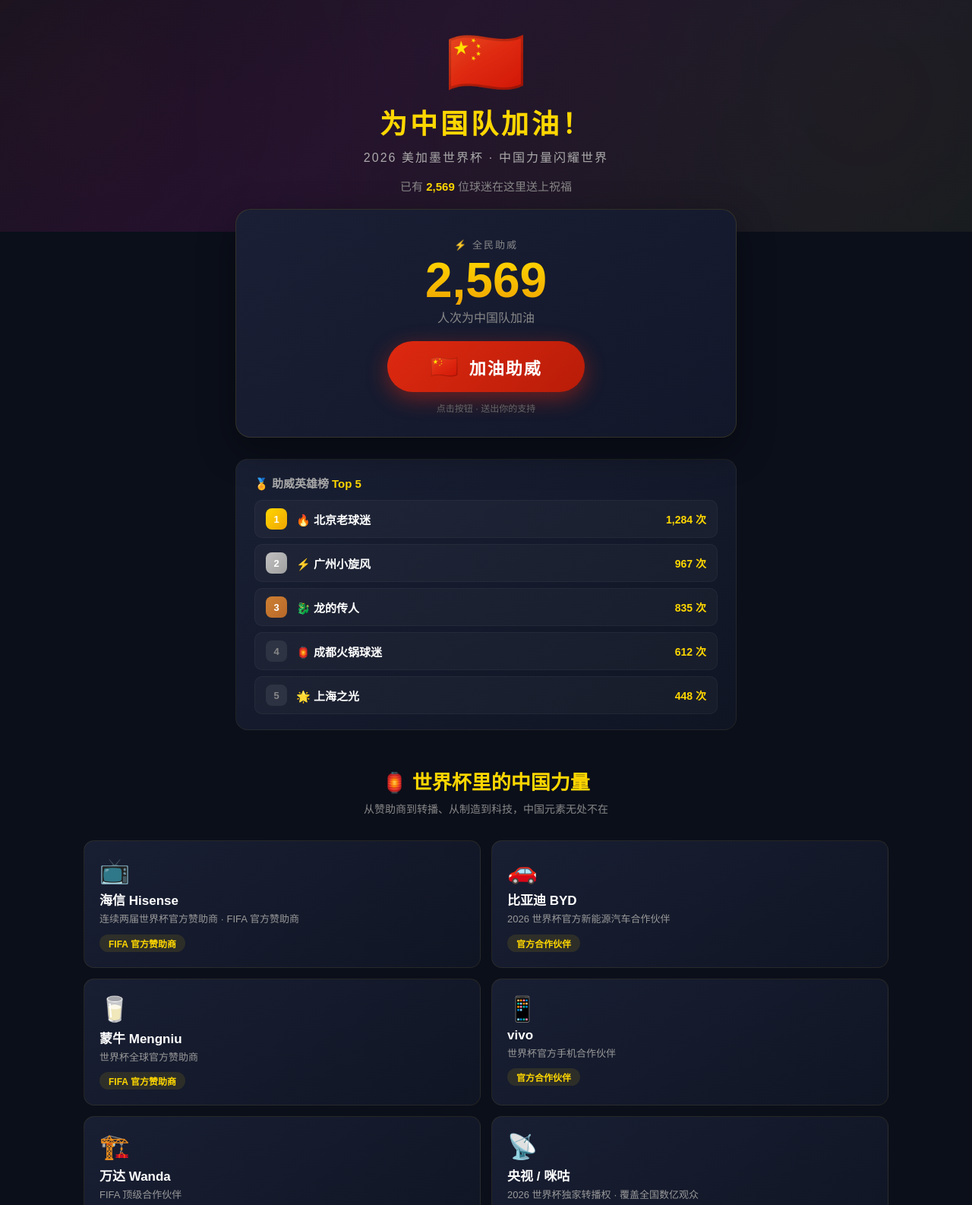
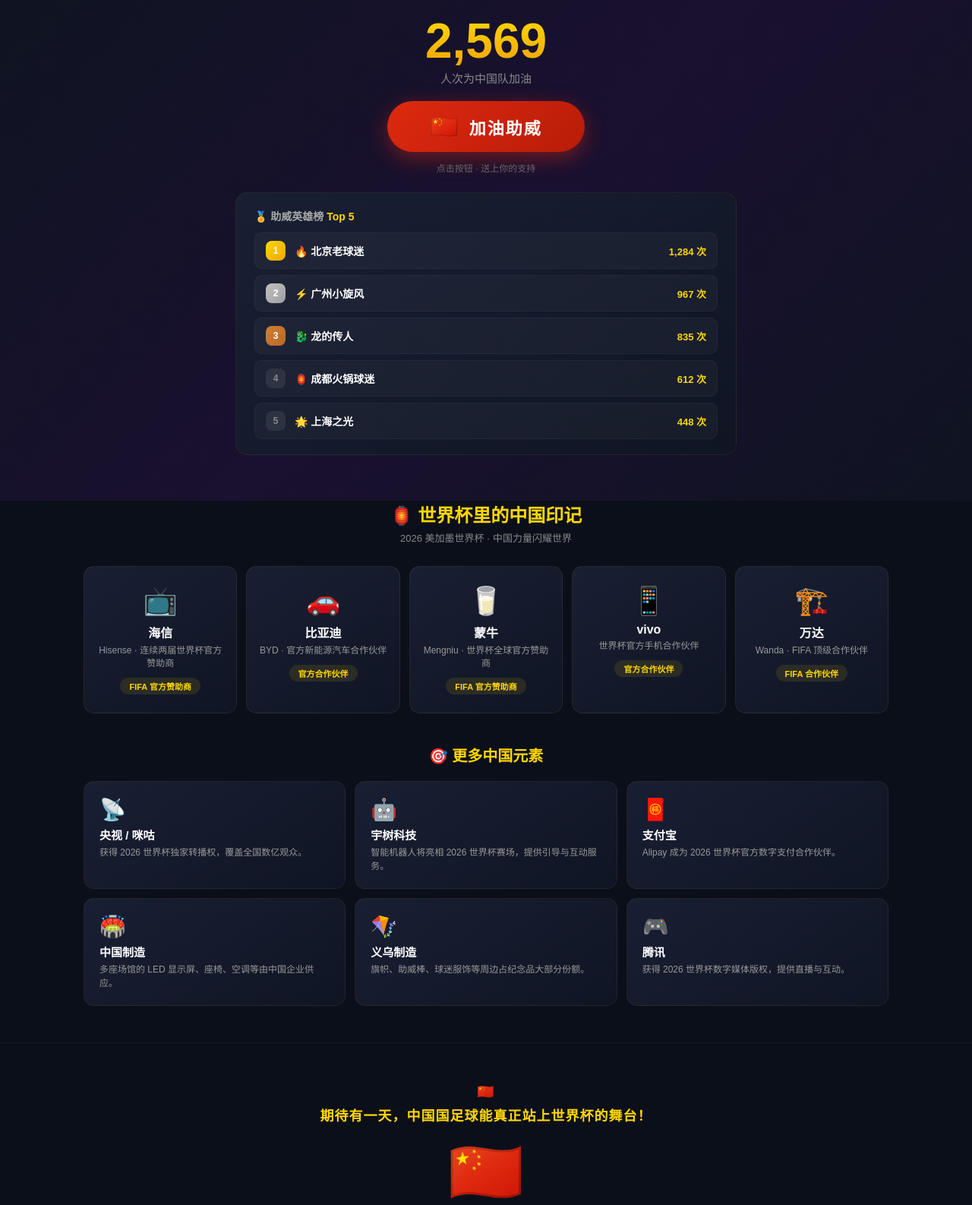
Before and after one commit to boboy-j/worldcup-predictor, a website: page worldcup_china.html in a window 1280 px wide. Shown: the part 80-1666 px from the top of the page at 76% size. Drawn offline with Linux system fonts and the light colour scheme.

Commit message:
fix layout: 加油按钮置顶, 删除红旗Hero, 中国印记→赞助商→更多元素→底部寄语+国旗

```diff
--- a/worldcup_china.html
+++ b/worldcup_china.html
@@ -53,89 +53,11 @@
       font-weight: 600;
     }
 
-    /* ===== Hero 大横幅 ===== */
-    .hero {
-      position: relative;
-      padding: 60px 20px 50px;
+    /* ===== 加油面板（最顶部） ===== */
+    .cheer-section {
+      padding: 40px 20px 20px;
       text-align: center;
-      background: linear-gradient(135deg, #0f1421 0%, #1a1030 40%, #0f1421 100%);
-      overflow: hidden;
-    }
-    .hero::before {
-      content: '';
-      position: absolute;
-      top: -50%;
-      left: -50%;
-      width: 200%;
-      height: 200%;
-      background: radial-gradient(circle at 30% 50%, rgba(222,41,16,0.08) 0%, transparent 50%),
-                  radial-gradient(circle at 70% 50%, rgba(255,215,0,0.06) 0%, transparent 50%);
-      animation: heroGlow 8s ease-in-out infinite alternate;
-    }
-    @keyframes heroGlow {
-      0% { transform: translate(0, 0); }
-      100% { transform: translate(-20px, -20px); }
-    }
-    .hero-flag {
-      font-size: 80px;
-      line-height: 1;
-      margin-bottom: 12px;
-      animation: flagPulse 2s ease-in-out infinite;
-      position: relative;
-    }
-    @keyframes flagPulse {
-      0%, 100% { transform: scale(1); }
-      50% { transform: scale(1.06); }
-    }
-    .hero-title {
-      font-size: 36px;
-      font-weight: 800;
-      color: #ffd700;
-      letter-spacing: 4px;
-      position: relative;
-    }
-    .hero-title small {
-      display: block;
-      font-size: 16px;
-      font-weight: 400;
-      color: #aaa;
-      letter-spacing: 2px;
-      margin-top: 8px;
-    }
-    .hero-sub {
-      margin-top: 16px;
-      font-size: 15px;
-      color: #888;
-      position: relative;
-    }
-    .hero-sub span {
-      color: #ffd700;
-      font-weight: 600;
-    }
-
-    /* ===== 加油面板 ===== */
-    .cheer-panel {
-      max-width: 700px;
-      margin: -30px auto 0;
-      padding: 0 20px;
-      position: relative;
-      z-index: 10;
-    }
-    .cheer-card {
-      background: linear-gradient(145deg, #1a1f35, #12172a);
-      border: 1px solid rgba(255,215,0,0.12);
-      border-radius: 20px;
-      padding: 36px 28px 30px;
-      text-align: center;
-      backdrop-filter: blur(10px);
-      box-shadow: 0 16px 48px rgba(0,0,0,0.4);
-    }
-    .cheer-card .label {
-      font-size: 13px;
-      color: #888;
-      letter-spacing: 2px;
-      text-transform: uppercase;
-      margin-bottom: 6px;
+      background: linear-gradient(135deg, #0f1421 0%, #1a1030 50%, #0f1421 100%);
     }
     .cheer-count-number {
       font-size: 64px;
@@ -146,9 +68,9 @@
       line-height: 1;
     }
     .cheer-count-unit {
-      font-size: 16px;
+      font-size: 15px;
       color: #888;
-      margin: 4px 0 20px;
+      margin: 6px 0 20px;
     }
     .cheer-btn {
       display: inline-flex;
@@ -172,32 +94,27 @@
     }
     .cheer-btn:active { transform: scale(0.96); }
     .cheer-btn .flag-icon { font-size: 30px; }
-    .cheer-btn .btn-pulse {
-      position: absolute;
-      inset: -4px;
-      border-radius: 64px;
-      border: 2px solid rgba(255,215,0,0.2);
-      animation: btnRing 2s ease-in-out infinite;
-    }
-    @keyframes btnRing {
-      0%, 100% { transform: scale(1); opacity: 1; }
-      50% { transform: scale(1.04); opacity: 0.4; }
+    .cheer-note {
+      margin-top: 12px;
+      font-size: 12px;
+      color: #666;
     }
 
     /* ===== 排行榜 ===== */
     .rank-section {
       max-width: 700px;
-      margin: 28px auto 0;
-      padding: 0 20px;
+      margin: 24px auto 0;
+      padding: 0 20px 40px;
     }
     .rank-card {
       background: linear-gradient(145deg, #191f33, #101524);
       border: 1px solid rgba(255,215,0,0.06);
       border-radius: 16px;
       padding: 20px 24px;
+      text-align: left;
     }
     .rank-card h3 {
-      font-size: 15px;
+      font-size: 14px;
       color: #aaa;
       margin-bottom: 12px;
       font-weight: 600;
@@ -220,13 +137,13 @@
     }
     .rank-item:hover { background: rgba(255,255,255,0.06); }
     .rank-num {
-      width: 28px;
-      height: 28px;
+      width: 26px;
+      height: 26px;
       border-radius: 8px;
       display: flex;
       align-items: center;
       justify-content: center;
-      font-size: 13px;
+      font-size: 12px;
       font-weight: 700;
       color: #fff;
     }
@@ -234,65 +151,97 @@
     .rank-num.silver { background: linear-gradient(135deg, #c0c0c0, #a0a0a0); }
     .rank-num.bronze { background: linear-gradient(135deg, #cd7f32, #b8692a); }
     .rank-num.normal { background: rgba(255,255,255,0.08); color: #888; }
-    .rank-name { flex: 1; font-size: 15px; font-weight: 600; color: #fff; }
-    .rank-score { font-size: 14px; color: #ffd700; font-weight: 700; }
+    .rank-name { flex: 1; font-size: 14px; font-weight: 600; color: #fff; }
+    .rank-score { font-size: 13px; color: #ffd700; font-weight: 700; }
 
-    /* ===== 中国力量 ===== */
+    /* ===== 世界杯里的中国印记 ===== */
     .china-section {
       max-width: 1100px;
-      margin: 48px auto;
+      margin: 0 auto;
       padding: 0 20px;
     }
     .section-title {
       text-align: center;
-      font-size: 26px;
+      font-size: 24px;
       font-weight: 700;
-      margin-bottom: 8px;
+      margin-bottom: 4px;
+      color: #ffd700;
     }
-    .section-title .cn { color: #ffd700; }
     .section-sub {
       text-align: center;
-      font-size: 14px;
+      font-size: 13px;
       color: #888;
-      margin-bottom: 32px;
+      margin-bottom: 28px;
     }
-    .category-grid {
+    .sponsor-grid {
       display: grid;
-      grid-template-columns: 1fr 1fr;
-      gap: 14px;
-      margin-bottom: 36px;
+      grid-template-columns: repeat(5, 1fr);
+      gap: 12px;
+      margin-bottom: 40px;
     }
-    .cat-card {
+    .sponsor-card {
       background: linear-gradient(145deg, #191f33, #101524);
       border: 1px solid rgba(255,215,0,0.08);
       border-radius: 14px;
-      padding: 20px;
+      padding: 24px 16px;
+      text-align: center;
       transition: 0.3s;
       cursor: default;
     }
-    .cat-card:hover {
+    .sponsor-card:hover {
       border-color: rgba(255,215,0,0.25);
       transform: translateY(-3px);
       box-shadow: 0 8px 24px rgba(255,215,0,0.06);
     }
-    .cat-card .icon { font-size: 32px; margin-bottom: 6px; }
-    .cat-card .name { font-size: 17px; font-weight: 700; color: #fff; }
-    .cat-card .desc { font-size: 13px; color: #999; margin-top: 4px; line-height: 1.5; }
-    .cat-card .badge {
+    .sponsor-card .icon { font-size: 36px; margin-bottom: 8px; }
+    .sponsor-card .name { font-size: 16px; font-weight: 700; color: #fff; }
+    .sponsor-card .desc { font-size: 12px; color: #999; margin-top: 4px; line-height: 1.4; }
+    .sponsor-card .badge {
       display: inline-block;
       margin-top: 10px;
       padding: 3px 12px;
       border-radius: 12px;
       background: rgba(255,215,0,0.1);
       color: #ffd700;
-      font-size: 12px;
+      font-size: 11px;
       font-weight: 600;
     }
+
+    /* ===== 更多中国元素 ===== */
+    .more-title {
+      text-align: center;
+      font-size: 20px;
+      font-weight: 700;
+      margin-bottom: 20px;
+      color: #ffd700;
+    }
+    .element-grid {
+      display: grid;
+      grid-template-columns: repeat(3, 1fr);
+      gap: 12px;
+      margin-bottom: 48px;
+    }
+    .element-card {
+      background: linear-gradient(145deg, #191f33, #101524);
+      border: 1px solid rgba(255,215,0,0.06);
+      border-radius: 14px;
+      padding: 20px;
+      transition: 0.3s;
+      cursor: default;
+    }
+    .element-card:hover {
+      border-color: rgba(255,215,0,0.2);
+      transform: translateY(-3px);
+      box-shadow: 0 8px 24px rgba(255,215,0,0.06);
+    }
+    .element-card .icon { font-size: 28px; margin-bottom: 6px; }
+    .element-card .name { font-size: 15px; font-weight: 700; color: #fff; }
+    .element-card .desc { font-size: 12px; color: #999; margin-top: 4px; line-height: 1.5; }
 
     /* ===== 底部 ===== */
     .footer {
       text-align: center;
-      padding: 40px 20px 50px;
+      padding: 48px 20px 60px;
       border-top: 1px solid rgba(255,215,0,0.06);
     }
     .footer p {
@@ -303,10 +252,14 @@
       letter-spacing: 1px;
     }
     .footer-flag {
-      font-size: 70px;
+      font-size: 80px;
       line-height: 1;
-      margin-top: 20px;
-      opacity: 0.85;
+      margin-top: 18px;
+      animation: flagPulse 2.5s ease-in-out infinite;
+    }
+    @keyframes flagPulse {
+      0%, 100% { transform: scale(1); }
+      50% { transform: scale(1.06); }
     }
 
     /* ===== Confetti ===== */
@@ -328,16 +281,18 @@
     }
 
     /* ===== 响应式 ===== */
+    @media (max-width: 768px) {
+      .sponsor-grid { grid-template-columns: repeat(3, 1fr); }
+      .element-grid { grid-template-columns: repeat(2, 1fr); }
+    }
     @media (max-width: 600px) {
-      .hero { padding: 40px 16px 36px; }
-      .hero-flag { font-size: 60px; }
-      .hero-title { font-size: 26px; }
-      .cheer-card { padding: 28px 16px 24px; }
       .cheer-count-number { font-size: 48px; }
       .cheer-btn { padding: 14px 40px; font-size: 18px; }
-      .category-grid { grid-template-columns: 1fr; }
       .nav { flex-direction: column; gap: 8px; }
-      .footer-flag { font-size: 50px; }
+      .sponsor-grid { grid-template-columns: repeat(2, 1fr); }
+      .element-grid { grid-template-columns: 1fr; }
+      .sponsor-card { padding: 18px 12px; }
+      .footer-flag { font-size: 60px; }
     }
   </style>
 </head>
@@ -355,32 +310,18 @@
     </div>
   </nav>
 
-  <!-- ===== Hero 区域 ===== -->
-  <section class="hero">
-    <div class="hero-flag">🇨🇳</div>
-    <h1 class="hero-title">
-      为中国队加油！
-      <small>2026 美加墨世界杯 · 中国力量闪耀世界</small>
-    </h1>
-    <p class="hero-sub">已有 <span id="heroCount">2,569</span> 位球迷在这里送上祝福</p>
-  </section>
-
-  <!-- ===== 加油面板 ===== -->
-  <section class="cheer-panel">
-    <div class="cheer-card">
-      <div class="label">⚡ 全民助威</div>
+  <!-- ===== 1. 加油按钮（最上方，无红旗） ===== -->
+  <section class="cheer-section">
     <div class="cheer-count-number" id="countDisplay">2,569</div>
     <div class="cheer-count-unit">人次为中国队加油</div>
     <button class="cheer-btn" id="cheerBtn">
       <span class="flag-icon">🇨🇳</span>
       加油助威
     </button>
-      <div style="margin-top:12px;font-size:12px;color:#666;">点击按钮 · 送出你的支持</div>
-    </div>
-  </section>
+    <div class="cheer-note">点击按钮 · 送上你的支持</div>
 
-  <!-- ===== 助威排行榜 ===== -->
-  <section class="rank-section">
+    <!-- 排行榜 -->
+    <div class="rank-section">
       <div class="rank-card">
         <h3>🏅 助威英雄榜 <span>Top 5</span></h3>
         <div class="rank-list" id="rankList">
@@ -411,107 +352,98 @@
           </div>
         </div>
       </div>
+    </div>
   </section>
 
-  <!-- ===== 中国力量 ===== -->
+  <!-- ===== 2. 世界杯里的中国印记 ===== -->
   <section class="china-section">
-    <h2 class="section-title"><span class="cn">🏮 世界杯里的中国力量</span></h2>
-    <p class="section-sub">从赞助商到转播、从制造到科技，中国元素无处不在</p>
+    <h2 class="section-title">🏮 世界杯里的中国印记</h2>
+    <p class="section-sub">2026 美加墨世界杯 · 中国力量闪耀世界</p>
 
-    <div class="category-grid">
-      <div class="cat-card">
+    <div class="sponsor-grid">
+      <div class="sponsor-card">
         <div class="icon">📺</div>
-        <div class="name">海信 Hisense</div>
-        <div class="desc">连续两届世界杯官方赞助商 · FIFA 官方赞助商</div>
+        <div class="name">海信</div>
+        <div class="desc">Hisense · 连续两届世界杯官方赞助商</div>
         <span class="badge">FIFA 官方赞助商</span>
       </div>
-      <div class="cat-card">
+      <div class="sponsor-card">
         <div class="icon">🚗</div>
-        <div class="name">比亚迪 BYD</div>
-        <div class="desc">2026 世界杯官方新能源汽车合作伙伴</div>
+        <div class="name">比亚迪</div>
+        <div class="desc">BYD · 官方新能源汽车合作伙伴</div>
         <span class="badge">官方合作伙伴</span>
       </div>
-      <div class="cat-card">
+      <div class="sponsor-card">
         <div class="icon">🥛</div>
-        <div class="name">蒙牛 Mengniu</div>
-        <div class="desc">世界杯全球官方赞助商</div>
+        <div class="name">蒙牛</div>
+        <div class="desc">Mengniu · 世界杯全球官方赞助商</div>
         <span class="badge">FIFA 官方赞助商</span>
       </div>
-      <div class="cat-card">
+      <div class="sponsor-card">
         <div class="icon">📱</div>
         <div class="name">vivo</div>
         <div class="desc">世界杯官方手机合作伙伴</div>
         <span class="badge">官方合作伙伴</span>
       </div>
-      <div class="cat-card">
+      <div class="sponsor-card">
         <div class="icon">🏗️</div>
-        <div class="name">万达 Wanda</div>
-        <div class="desc">FIFA 顶级合作伙伴</div>
+        <div class="name">万达</div>
+        <div class="desc">Wanda · FIFA 顶级合作伙伴</div>
         <span class="badge">FIFA 合作伙伴</span>
       </div>
-      <div class="cat-card">
+    </div>
+
+    <!-- ===== 3. 更多中国元素 ===== -->
+    <h3 class="more-title">🎯 更多中国元素</h3>
+    <div class="element-grid">
+      <div class="element-card">
         <div class="icon">📡</div>
         <div class="name">央视 / 咪咕</div>
-        <div class="desc">2026 世界杯独家转播权 · 覆盖全国数亿观众</div>
-        <span class="badge">独家转播</span>
+        <div class="desc">获得 2026 世界杯独家转播权，覆盖全国数亿观众。</div>
       </div>
-      <div class="cat-card">
-        <div class="icon">🧧</div>
-        <div class="name">支付宝 Alipay</div>
-        <div class="desc">官方数字支付合作伙伴 · 方便全球球迷</div>
-        <span class="badge">官方合作伙伴</span>
-      </div>
-      <div class="cat-card">
+      <div class="element-card">
         <div class="icon">🤖</div>
         <div class="name">宇树科技</div>
-        <div class="desc">智能机器人亮相世界杯赛场 · 引导与互动服务</div>
-        <span class="badge">科技赋能</span>
+        <div class="desc">智能机器人将亮相 2026 世界杯赛场，提供引导与互动服务。</div>
       </div>
-      <div class="cat-card">
+      <div class="element-card">
+        <div class="icon">🧧</div>
+        <div class="name">支付宝</div>
+        <div class="desc">Alipay 成为 2026 世界杯官方数字支付合作伙伴。</div>
+      </div>
+      <div class="element-card">
         <div class="icon">🏟️</div>
         <div class="name">中国制造</div>
-        <div class="desc">LED 显示屏、座椅、空调等由中国企业供应</div>
-        <span class="badge">制造强国</span>
+        <div class="desc">多座场馆的 LED 显示屏、座椅、空调等由中国企业供应。</div>
       </div>
-      <div class="cat-card">
+      <div class="element-card">
         <div class="icon">🪁</div>
         <div class="name">义乌制造</div>
-        <div class="desc">旗帜、助威棒、球迷服饰等纪念品大部分来自义乌</div>
-        <span class="badge">世界工厂</span>
+        <div class="desc">旗帜、助威棒、球迷服饰等周边占纪念品大部分份额。</div>
       </div>
-      <div class="cat-card">
+      <div class="element-card">
         <div class="icon">🎮</div>
-        <div class="name">腾讯 Tencent</div>
-        <div class="desc">数字媒体版权 · 赛事直播、集锦与互动</div>
-        <span class="badge">数字平台</span>
-      </div>
-      <div class="cat-card">
-        <div class="icon">💚</div>
-        <div class="name">更多中国企业</div>
-        <div class="desc">中国品牌正以前所未有的深度参与世界杯</div>
-        <span class="badge">中国力量</span>
+        <div class="name">腾讯</div>
+        <div class="desc">获得 2026 世界杯数字媒体版权，提供直播与互动。</div>
       </div>
     </div>
   </section>
 
-  <!-- ===== 底部寄语 ===== -->
+  <!-- ===== 4. 底部寄语 + 国旗 ===== -->
   <footer class="footer">
     <p>🇨🇳<br>期待有一天，中国国足球能真正站上世界杯的舞台！</p>
     <div class="footer-flag">🇨🇳</div>
   </footer>
 
-  <!-- ===== Confetti 容器 ===== -->
+  <!-- ===== Confetti ===== -->
   <div class="confetti-container" id="confettiContainer"></div>
 
   <script>
-    // 加油计数
     let count = 2569;
     const countDisplay = document.getElementById('countDisplay');
-    const heroCount = document.getElementById('heroCount');
     const cheerBtn = document.getElementById('cheerBtn');
     const confettiContainer = document.getElementById('confettiContainer');
 
-    // 更新排行榜
     const rankNames = ['🔥 北京老球迷', '⚡ 广州小旋风', '🐉 龙的传人', '🏮 成都火锅球迷', '🌟 上海之光'];
     const rankScores = [1284, 967, 835, 612, 448];
 
@@ -526,18 +458,14 @@
     cheerBtn.addEventListener('click', () => {
       count++;
       countDisplay.textContent = count.toLocaleString();
-      heroCount.textContent = count.toLocaleString();
-
-      // 随机给一个排行榜用户加次数
       const idx = Math.floor(Math.random() * rankScores.length);
       rankScores[idx] += Math.floor(Math.random() * 2) + 1;
       updateRanks();
-
       launchConfetti();
     });
 
     function launchConfetti() {
-      const colors = ['#de2910', '#ffd700', '#ffffff', '#ff6b35', '#ffdd00', '#e74c3c'];
+      const colors = ['#de2910', '#ffd700', '#ffffff', '#ff6b35', '#ffdd00'];
       for (let i = 0; i < 80; i++) {
         const piece = document.createElement('div');
         piece.className = 'confetti-piece';
@@ -553,7 +481,6 @@
       }
     }
 
-    // 导航高亮
     document.querySelectorAll('.nav-tab').forEach(tab => {
       tab.addEventListener('click', () => {
         document.querySelector('.nav-tab.active')?.classList.remove('active');
```
Lines whose indentation alone changed are shown as unchanged.
